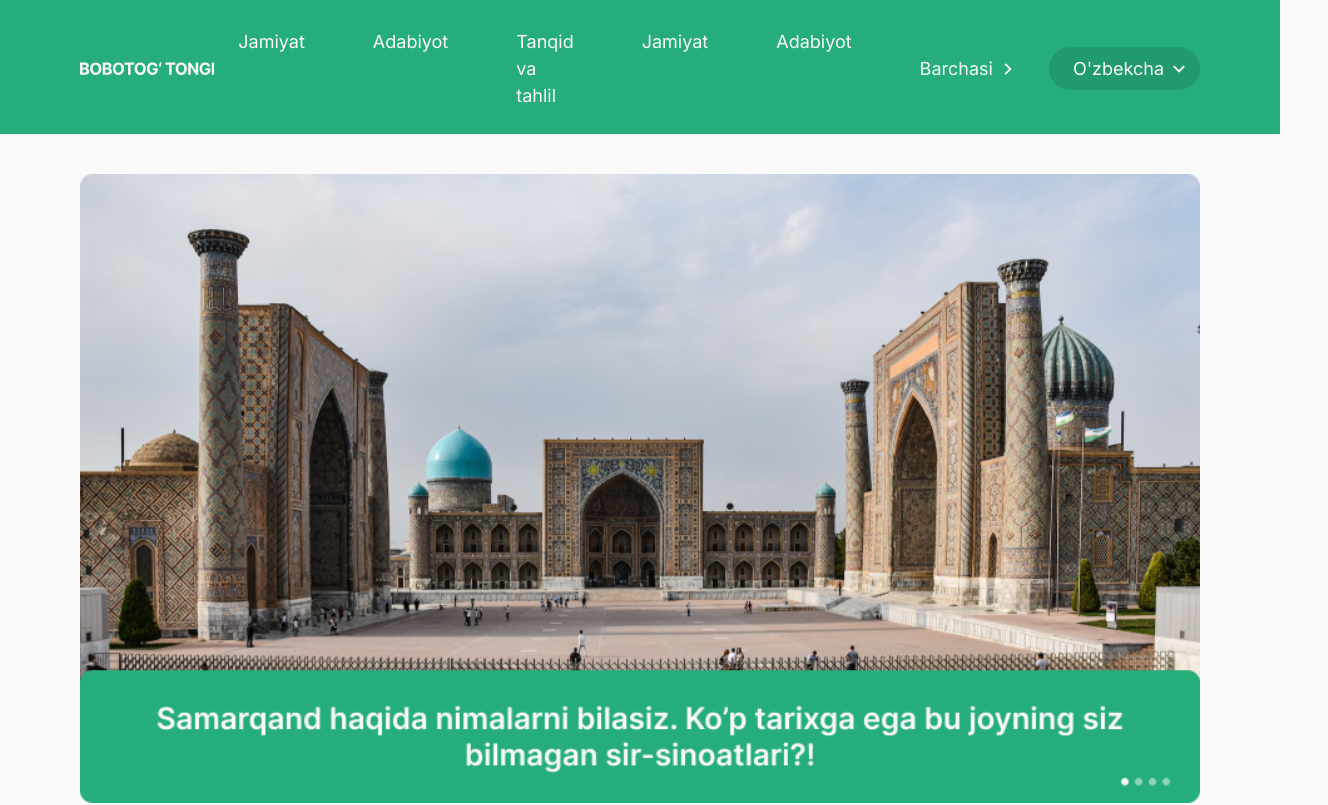
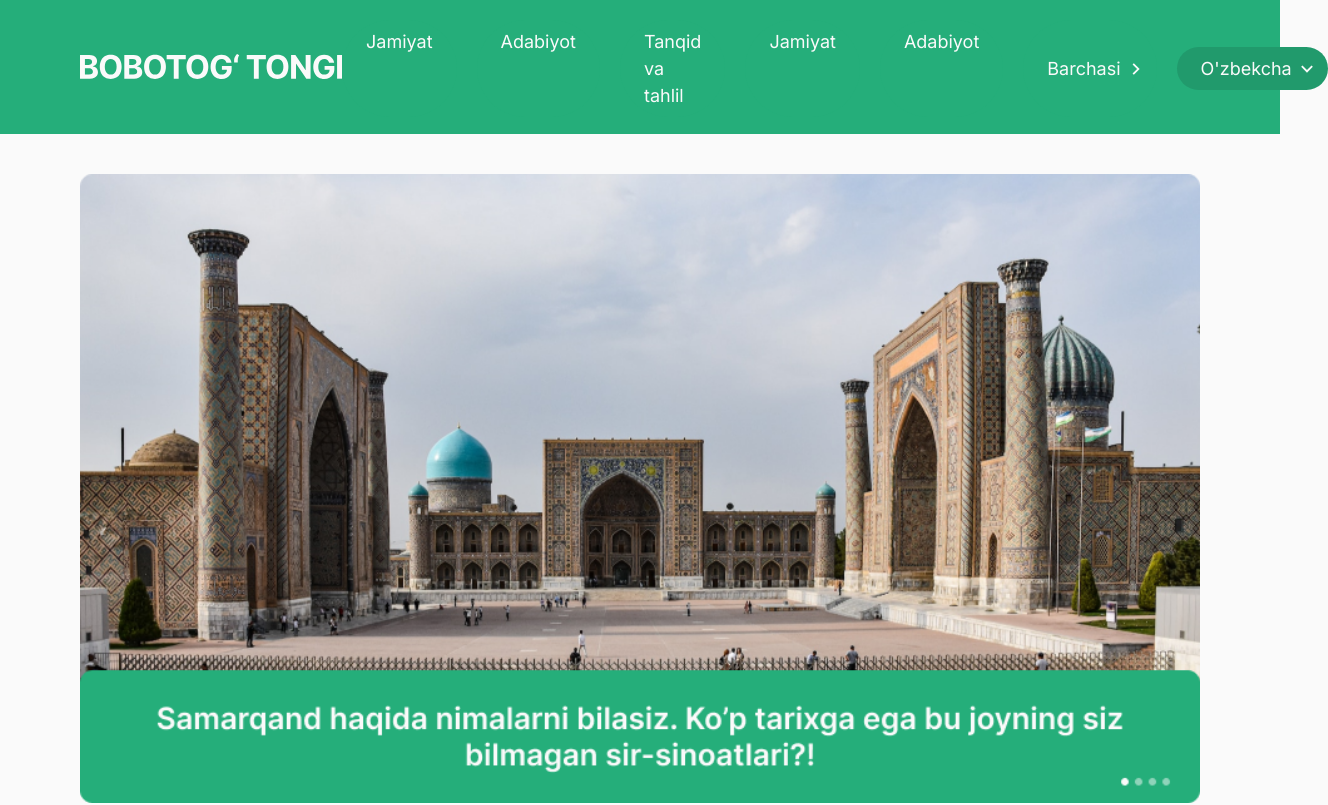
Before and after one commit to Sadullo1992/newspaper, a Next.js app: page / in a window 1280 px wide. Shown: the top 805 px of the page, 1328 px wide, since content can reach past the window. Built offline with nearby package versions, Linux system fonts and the light colour scheme.

Commit message:
feat: fix logo and mobile menu btn

```diff
--- a/components/Footer.tsx
+++ b/components/Footer.tsx
@@ -1,3 +1,5 @@
+import { useAppDispatch } from '@/redux/hooks';
+import { showModal } from '@/redux/modalSlice';
 import { useEffect, useRef, useState } from 'react';
 import Button from './Button';
 import Logo from './Logo';
@@ -6,6 +8,7 @@ import MenuIcon from './MenuIcon';
 export default function Footer() {
   const footerRef = useRef<HTMLElement>(null);
   const [isMenuVisible, setIsMenuVisible] = useState(false);
+  const dispatch = useAppDispatch();
 
   const handleScroll = () => {
     const el = footerRef.current;
@@ -27,7 +30,7 @@ export default function Footer() {
       <div className="container">
         <div className="footer__inner">
           {isMenuVisible && (
-            <Button className="mobile-menu">
+            <Button className="mobile-menu" onClick={() => dispatch(showModal({ isModal: true }))}>
               <MenuIcon />
               <span>Bo&#39;limlar</span>
             </Button>
--- a/components/Logo.tsx
+++ b/components/Logo.tsx
@@ -1,11 +1,17 @@
+import Link from 'next/link';
+
 type LogoProps = {
   className: string;
 };
 
 export default function Logo({ className }: LogoProps) {
+  return <Link href={'/'}>{logoIcon(className)}</Link>;
+}
+
+function logoIcon(classname: string) {
   return (
     <svg
-      className={className}
+      className={classname}
       viewBox="0 0 262 25"
       enableBackground="new 0 0 262 25"
       fill="none"
```
